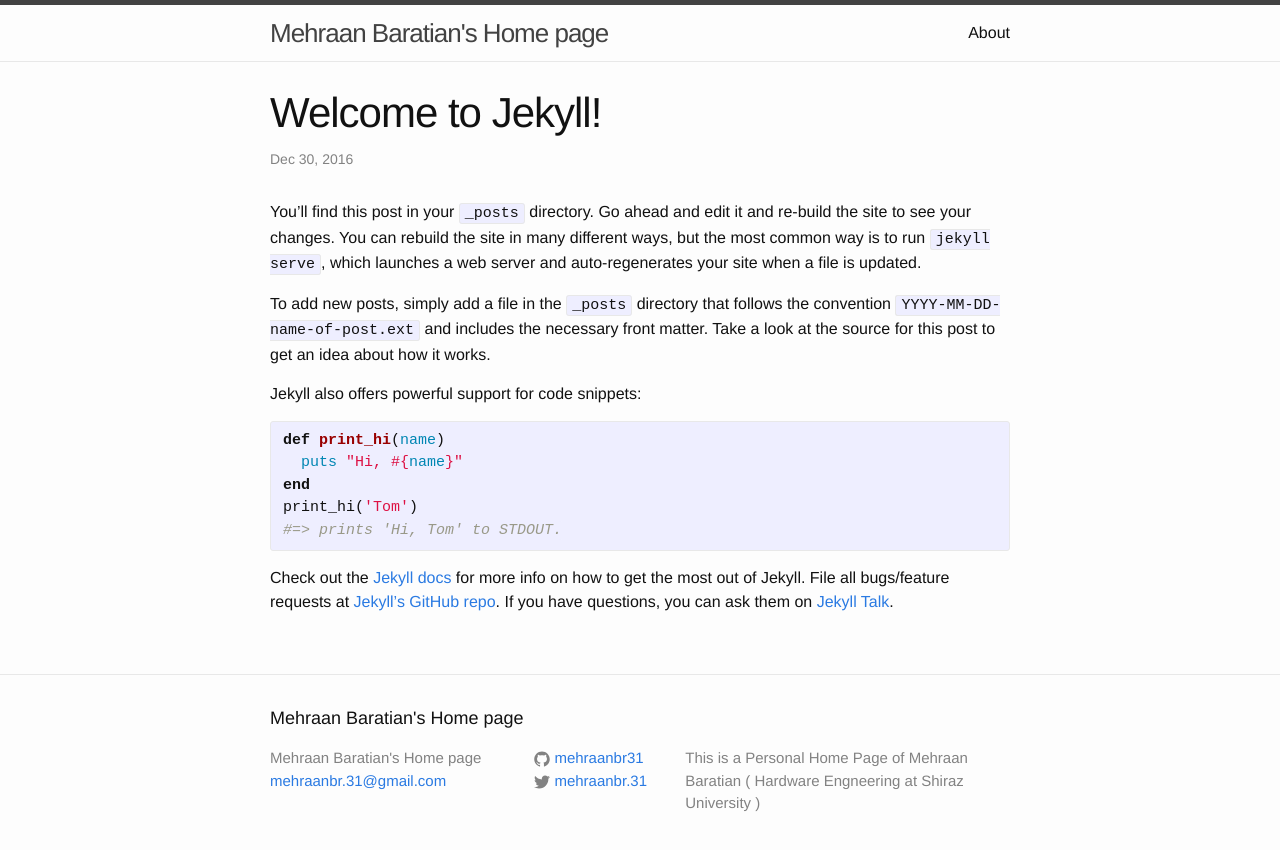
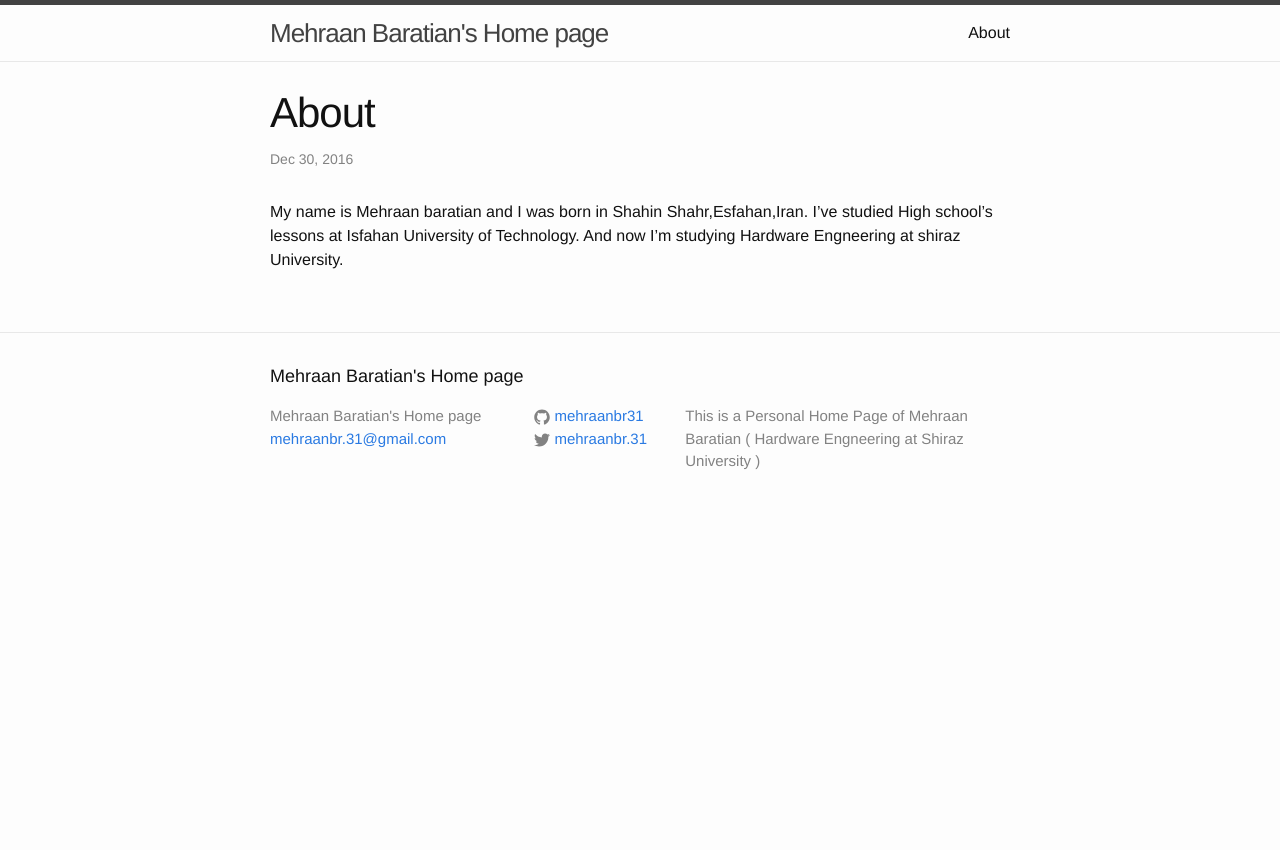
Before and after one commit to mehraanbr31/mehraanbr31.github.io, a Jekyll site: the page built from _posts/2016-12-30-welcome-to-jekyll.markdown, in a window 1280 px wide. Shown: the top 850 px of the page. Built offline with Jekyll 4.4.1, drawn with Linux system fonts in a browser that asks for light colours.

Commit message:
change title1

```diff
--- a/_config.yml
+++ b/_config.yml
@@ -11,7 +11,7 @@
 description: > # this means to ignore newlines until "baseurl:"
   This is a Personal Home Page of Mehraan Baratian ( Hardware Engneering at Shiraz University )
 baseurl: "" # the subpath of your site, e.g. /blog
-url: "http://yourdomain.com" # the base hostname & protocol for your site
+url: "mehraanbr31.github.io" # the base hostname & protocol for your site
 twitter_username: mehraanbr.31
 github_username:  mehraanbr31
 
--- a/_posts/2016-12-30-welcome-to-jekyll.markdown
+++ b/_posts/2016-12-30-welcome-to-jekyll.markdown
@@ -1,25 +1,10 @@
 ---
 layout: post
-title:  "Welcome to Jekyll!"
+title:  "About"
 date:   2016-12-30 18:18:24 +0330
-categories: jekyll update
+categories:
 ---
-You’ll find this post in your `_posts` directory. Go ahead and edit it and re-build the site to see your changes. You can rebuild the site in many different ways, but the most common way is to run `jekyll serve`, which launches a web server and auto-regenerates your site when a file is updated.
 
-To add new posts, simply add a file in the `_posts` directory that follows the convention `YYYY-MM-DD-name-of-post.ext` and includes the necessary front matter. Take a look at the source for this post to get an idea about how it works.
-
-Jekyll also offers powerful support for code snippets:
-
-{% highlight ruby %}
-def print_hi(name)
-  puts "Hi, #{name}"
-end
-print_hi('Tom')
-#=> prints 'Hi, Tom' to STDOUT.
-{% endhighlight %}
-
-Check out the [Jekyll docs][jekyll-docs] for more info on how to get the most out of Jekyll. File all bugs/feature requests at [Jekyll’s GitHub repo][jekyll-gh]. If you have questions, you can ask them on [Jekyll Talk][jekyll-talk].
-
-[jekyll-docs]: http://jekyllrb.com/docs/home
-[jekyll-gh]:   https://github.com/jekyll/jekyll
-[jekyll-talk]: https://talk.jekyllrb.com/
+My name is Mehraan baratian and I was born in Shahin Shahr,Esfahan,Iran.
+I've studied High school's lessons at Isfahan University of Technology.
+And now I'm studying Hardware Engneering at shiraz University.
```
Also changed, not shown: 1 other file.
